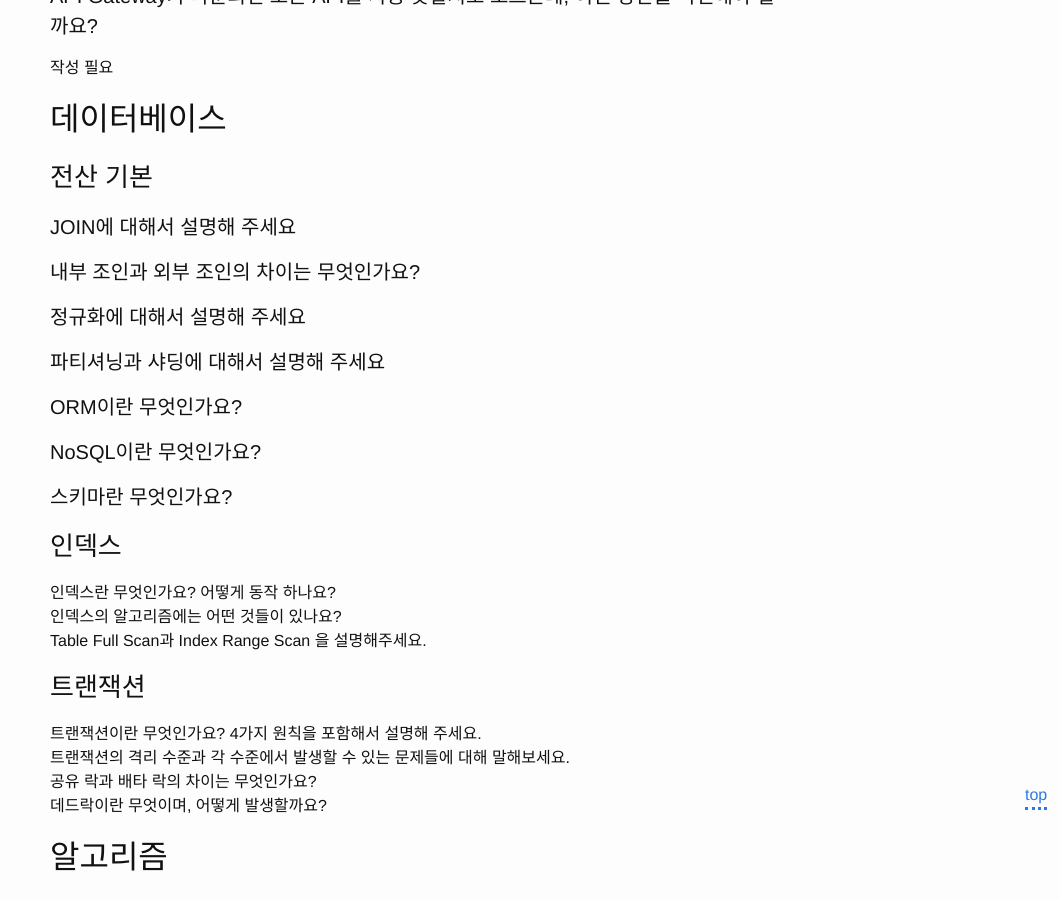
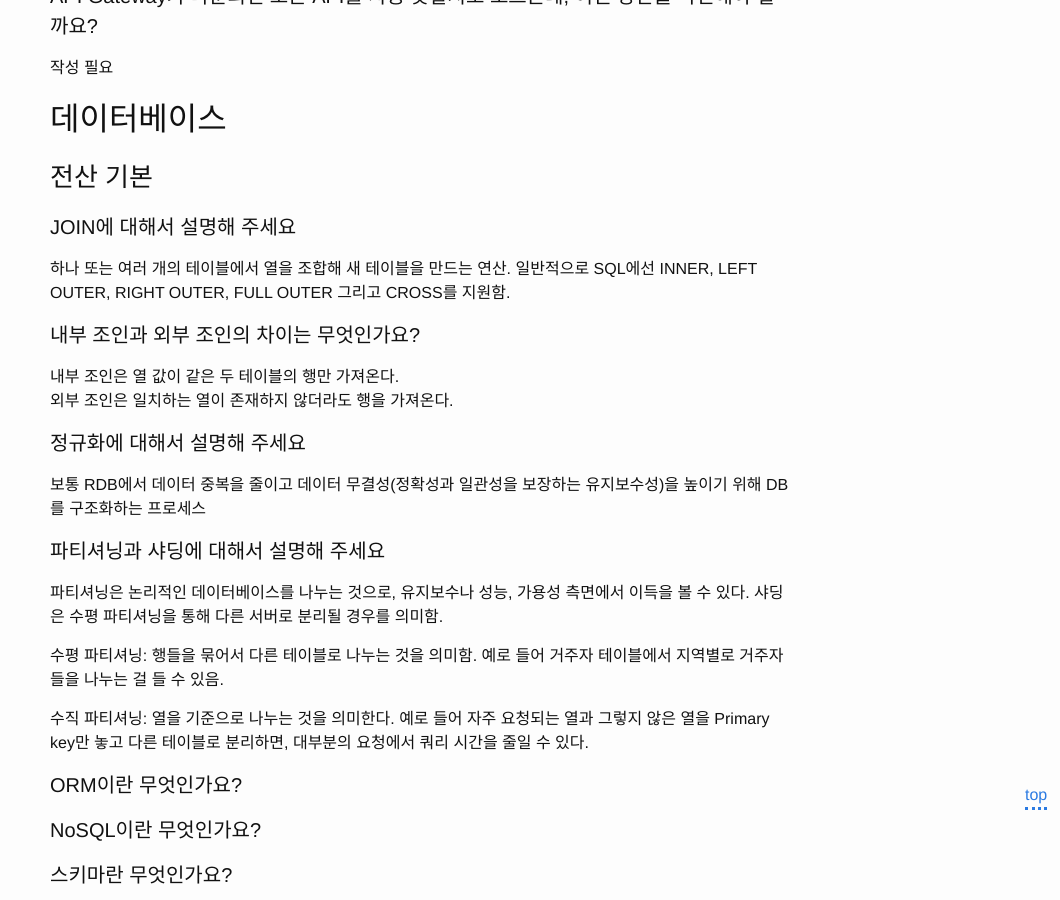
Before and after one commit to WraithKim/blog, a Jekyll site: the page built from _posts/2021-05-20-tech-interview-with-rage.md, in a window 1280 px wide and 900 px high, scrolled down 4659 px. Shown: the whole window, without its empty margins (220-1280 px from the left). Built offline with Jekyll 4.4.1, drawn with Linux system fonts in a browser that asks for light colours.

Commit message:
샤딩까지

```diff
--- a/_posts/2021-05-20-tech-interview-with-rage.md
+++ b/_posts/2021-05-20-tech-interview-with-rage.md
@@ -610,11 +610,24 @@ WAS는 요청이 들어올 때마다 그에 맞는 컨텐츠를 생성해 줌으
 
 #### JOIN에 대해서 설명해 주세요
 
+하나 또는 여러 개의 테이블에서 열을 조합해 새 테이블을 만드는 연산. 일반적으로 SQL에선 INNER, LEFT OUTER, RIGHT OUTER, FULL OUTER 그리고 CROSS를 지원함.
+
 #### 내부 조인과 외부 조인의 차이는 무엇인가요?
+
+내부 조인은 열 값이 같은 두 테이블의 행만 가져온다.
+외부 조인은 일치하는 열이 존재하지 않더라도 행을 가져온다.
 
 #### 정규화에 대해서 설명해 주세요
 
+보통 RDB에서 데이터 중복을 줄이고 데이터 무결성(정확성과 일관성을 보장하는 유지보수성)을 높이기 위해 DB를 구조화하는 프로세스
+
 #### 파티셔닝과 샤딩에 대해서 설명해 주세요
+
+파티셔닝은 논리적인 데이터베이스를 나누는 것으로, 유지보수나 성능, 가용성 측면에서 이득을 볼 수 있다. 샤딩은 수평 파티셔닝을 통해 다른 서버로 분리될 경우를 의미함.
+
+수평 파티셔닝: 행들을 묶어서 다른 테이블로 나누는 것을 의미함. 예로 들어 거주자 테이블에서 지역별로 거주자들을 나누는 걸 들 수 있음.
+
+수직 파티셔닝: 열을 기준으로 나누는 것을 의미한다. 예로 들어 자주 요청되는 열과 그렇지 않은 열을 Primary key만 놓고 다른 테이블로 분리하면, 대부분의 요청에서 쿼리 시간을 줄일 수 있다.
 
 #### ORM이란 무엇인가요?
 
```
